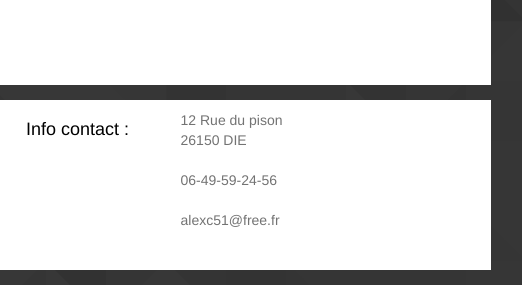
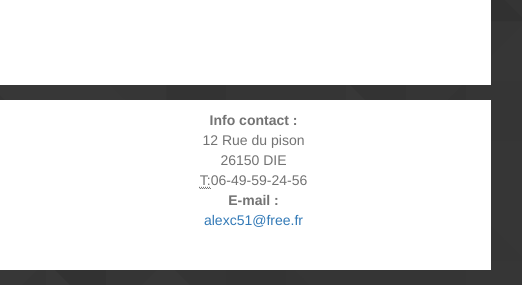
Before and after one commit to AlexCaton/Semaine-6, a plain HTML site: page cv/index.html in a window 1280 px wide. Shown: the part 699-984 px from the top of the page, 554-1076 px from the left. Drawn offline with nearby package versions, Linux system fonts and the light colour scheme; files whose address does not match are found by name.

Commit message:
modification du footer

```diff
--- a/cv/index.html
+++ b/cv/index.html
@@ -15,7 +15,7 @@
 				<div class="col-md-4  photo-contenent">
 					<img Class="photo" src="img/programming.jpg" alt="programming">
 				</div>
-	   		<div class="col-md-8  titre-contenent">
+	   			<div class="col-md-8  titre-contenent">
 					<h3>Alexandre Caton</h3>
 					<h1>Développeur web</h1>
 				</div>
@@ -76,11 +76,17 @@
 					<iframe class="google-map" src="https://www.google.com/maps/embed?pb=!1m18!1m12!1m3!1d2833.499602349281!2d5.379514251283928!3d44.75022478871582!2m3!1f0!2f0!3f0!3m2!1i1024!2i768!4f13.1!3m3!1m2!1s0x12cab7c51a5de6ed%3A0x9424b5b6cff18569!2s12+Impasse+du+Pison%2C+26150+Die!5e0!3m2!1sfr!2sfr!4v1447082469496" frameborder="0" style="border:0" allowfullscreen>
 					</iframe>
 				</div>
-	 	 		<div class="col-md-6  info-contenent  font">
-					<h4>Info contact :</h4>
-					<p class="info-text">
-					12 Rue du pison<br>26150 DIE<br><br>06-49-59-24-56<br><br>alexc51@free.fr
-					</p>
+	 	 		<div class="col-md-6  text-center  font">
+	 	 			<adress>
+	 	 				<strong>Info contact :</strong><br>
+						12 Rue du pison<br>
+						26150 DIE<br>
+						<abbr title="télèphone">T:</abbr>06-49-59-24-56<br>
+	 	 			</adress>
+	 	 			<adress>
+	 	 			<strong>E-mail :</strong><br>
+	 	 			<a href="mailto:#">alexc51@free.fr</a>
+	 	 			</adress>
 				</div>
  	 		</div>
 		</div>
```
